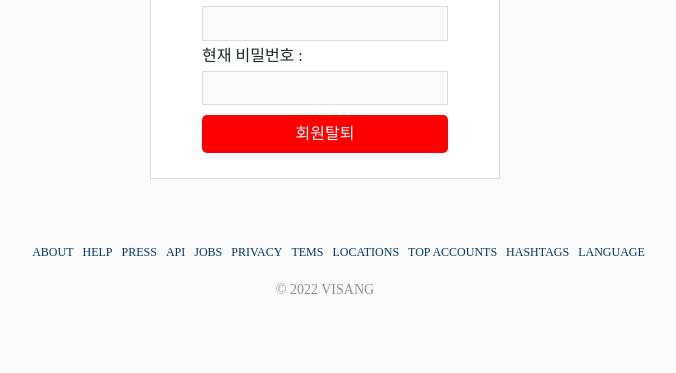
After one commit to lucius-hyeon/instargram_clone_coding_project, a Django app: page /user/delete/ in a window 1280 px wide. The commit adds this page. Shown: the part 427-800 px from the top of the page, without its empty margins (315-991 px from the left). Run offline with Django 4.2, Linux system fonts and the light colour scheme.

Commit message:
Feat : 회원탈퇴 기능 추가

```diff
--- a/static/css/update_style.css
+++ b/static/css/update_style.css
@@ -14,6 +14,3 @@
         letter-spacing: -2px;
         font-weight: normal;
 }
-.alertdanger{
-
-}
--- a/templates/base.html
+++ b/templates/base.html
@@ -113,9 +113,11 @@
       </div>
 
     </div>
+
     {% include 'post/post.html' %}
     {% block content %}{% endblock %}
     {% block extra-script %}{% endblock %}
+
   </body>
 
 </html>
--- /dev/null
+++ b/templates/user/delete.html
@@ -0,0 +1,104 @@
+
+  <!doctype html>
+  <html lang="en">
+
+    <head>
+      <meta charset="utf-8">
+      <meta name="viewport" content="width=device-width, initial-scale=1">
+      <title>Bootstrap demo</title>
+      <link href="https://cdn.jsdelivr.net/npm/bootstrap@5.2.1/dist/css/bootstrap.min.css" rel="stylesheet" integrity="sha384-iYQeCzEYFbKjA/T2uDLTpkwGzCiq6soy8tYaI1GyVh/UjpbCx/TYkiZhlZB6+fzT" crossorigin="anonymous">
+      <style>
+        .title-center {
+          text-align: center;
+          margin-top: 50px;
+        }
+
+        .wrap {
+          width: 400px;
+          margin: 0 auto;
+        }
+
+        .form-area {
+          margin-top: 25px;
+        }
+
+        .timeline-container {
+          margin-top: 25px;
+        }
+      </style>
+    </head>
+
+    <body>
+      <link href="/static/css/join_style.css" rel="stylesheet"/>
+      <script src="https://cdn.jsdelivr.net/npm/bootstrap@5.2.1/dist/js/bootstrap.bundle.min.js" integrity="sha384-u1OknCvxWvY5kfmNBILK2hRnQC3Pr17a+RTT6rIHI7NnikvbZlHgTPOOmMi466C8" crossorigin="anonymous"></script>
+
+      <main>
+        <div class="page">
+          <div class="header">
+            <img src="https://i.imgur.com/zqpwkLQ.png"/>
+            <p></p>
+            <div>
+              <hr>
+              <hr>
+            </div>
+          </div>
+          <div class="container">
+              {% block content %}
+              <form method="POST" action="{% url 'delete' %}">
+                  {% csrf_token %}
+                  이메일 : <input name="eamil" type="email">
+                  현재 비밀번호 : <input name="password" type="password">
+                  {% if error %}
+                  <div class="alert alert-danger" role="alert">
+                      {{ error }}
+                  </div>
+                  {% endif %}
+                  <button type="submit" value="변경" style="background: red; font-style: white;">회원탈퇴</button>
+              </form>
+
+              {% endblock %}
+          </div>
+        </div>
+        <div class="footer">
+          <ul>
+            <li>
+              <a href="">ABOUT</a>
+            </li>
+            <li>
+              <a href="">HELP</a>
+            </li>
+            <li>
+              <a href="">PRESS</a>
+            </li>
+            <li>
+              <a href="">API</a>
+            </li>
+            <li>
+              <a href="">JOBS</a>
+            </li>
+            <li>
+              <a href="">PRIVACY</a>
+            </li>
+            <li>
+              <a href="">TEMS</a>
+            </li>
+            <li>
+              <a href="">LOCATIONS</a>
+            </li>
+            <li>
+              <a href="">TOP ACCOUNTS</a>
+            </li>
+            <li>
+              <a href="">HASHTAGS</a>
+            </li>
+            <li>
+              <a href="">LANGUAGE</a>
+            </li>
+          </ul>
+          <p>© 2022 VISANG</p>
+        </div>
+
+      </main>
+    </body>
+
+  </html>
--- a/templates/user/login.html
+++ b/templates/user/login.html
@@ -42,12 +42,6 @@
             계정이 없으신가요?<a href="/user/join/">가입하기</a>
           </div>
         </div>
-        <div class="sub-content">
-          <div class="s-part">
-            비밀번호를 잊으셨나요?<a href="/user/reset_password/">이메일로 비밀번호 리셋하기</a>
-            계정이 없으신가요?<a href="{% url 'join' %}">가입하기</a>
-          </div>
-        </div>
       </div>
 
     </body>
--- a/templates/user/update.html
+++ b/templates/user/update.html
@@ -58,7 +58,11 @@
             </form>
 
             {% endblock %}
-            <button class="form-control" type="button" onclick="location.href='/user/change_password/'">비밀번호 변경</button>
+            <button class="form-control" type="button" style="color: black;"onclick="location.href='/user/change_password/'">비밀번호 변경</button>
+            <hr>
+            <button class="form-control" type="button" style="background-color: red; color: white;" onclick="location.href='/user/delete/'">회원탈퇴</button>
+            </hr>
+
         </div>
       </div>
       <div class="footer">
--- a/user/urls.py
+++ b/user/urls.py
@@ -7,4 +7,5 @@ urlpatterns = [
     path('logout/', views.logout, name='logout'),
     path('update/', views.update, name='update'),
     path('change_password/', views.change_password, name='change_password'),
+    path('delete/', views.delete, name='delete'),
 ]
--- a/user/views.py
+++ b/user/views.py
@@ -124,10 +124,8 @@ def login(request):
         if user is not None:
             auth.login(request, user)  # 로그인 처리
             user = request.user
-            print(user.nickname, user, user.username)
             return redirect("/")
         else:
-            print('로그인 실패')
             return render(request, 'user/login.html', {'error': '유저 정보를 찾을 수 없습니다.'})
 
 
@@ -303,3 +301,25 @@ def change_password(request):
             return render(request, 'user/change_password.html', {'error': '현재 비밀번호가 틀렸습니다.'})
     else:
         return render(request, 'user/change_password.html')
+
+#회원탈퇴
+
+
+
+def delete(request):
+    if request.method == "POST":
+        user=request.user
+        email=request.POST.get('email')
+        password=request.POST.get('password')
+        #장고기능으로 입력비밀번호와 현재비밀번호를 확인
+
+        if check_password(password, user.password):
+            email==user.email
+            print(email)
+            user.delete()
+            return redirect('/user/join/')
+        elif email!=user.email or password!=user.password:
+            return render(request, 'user/delete.html', {'error': '비밀번호와 이메일을 다시 확인하세요.'})
+
+    else:
+        return render(request, 'user/delete.html')
```
Also changed, not shown: static/css/delete.css (added, +9 -0 lines).
